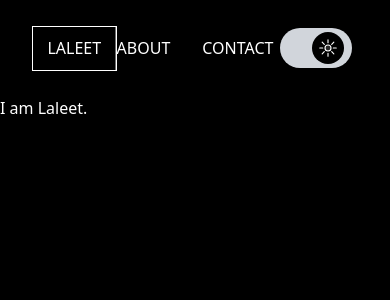
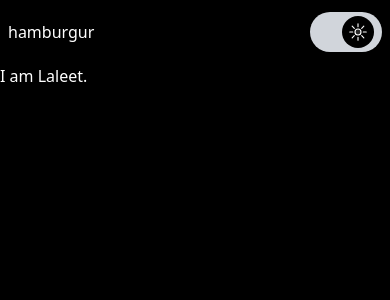
Before and after one commit to laleet008/lalit-portfolio, a Next.js app: page / in a window 390 px wide. Shown: the top 300 px of the page. Built offline with nearby package versions, Linux system fonts and the light colour scheme.

Commit message:
nav bar responsive implemented

```diff
--- a/app/globals.css
+++ b/app/globals.css
@@ -35,7 +35,6 @@
 body {
   color: rgb(var(--foreground-rgb));
   background: rgb(var(--background-end-rgb));
-
   height: 100%;
   width: 100%;
 }
@@ -54,7 +53,7 @@ body {
   font-weight: 400;
   line-height: 45px;
   /* margin: 0 0 2em; */
-  max-width: 160px;
+  /* max-width: 160px; */
   position: relative;
   text-decoration: none;
   text-transform: uppercase;
--- a/app/layout.tsx
+++ b/app/layout.tsx
@@ -1,6 +1,5 @@
 import "./globals.css";
 import Provider from "./provider";
-import ThemeSwitcher from "../components/ThemeSwitcher";
 
 export const metadata = {
   title: "Lalit",
--- a/components/Navbar.tsx
+++ b/components/Navbar.tsx
@@ -1,17 +1,26 @@
-import React from "react";
+"use client";
+import React, { useState } from "react";
 import ThemeSwitcher from "./ThemeSwitcher";
 
 const Navbar = () => {
+  const [showModal, setShowModal] = useState(false);
+
   return (
-    <header className="h-24 px-8 flex items-center justify-between border-red-500">
-      <a href="/" className="btn btn-1">
+    <header className="md:h-24 h-16 md:px-8 px-2 flex items-center justify-between border-red-500">
+      <div className="md:block hidden ">
+        <a href="/" className="btn btn-1 px-4 ">
           <svg>
             <rect x="0" y="0" fill="none" width="100%" height="100%" />
           </svg>
           Laleet
         </a>
+      </div>
 
-      <nav className="flex gap-8">
+      <div className="md:hidden block" onClick={() => setShowModal(!showModal)}>
+        hamburgur
+      </div>
+      <div className="md:block hidden">
+        <nav className="flex gap-8 ">
           <a href="/about " className="btn nav-link nav-link-ltr">
             About
           </a>
@@ -19,8 +28,9 @@ const Navbar = () => {
             Contact
           </a>
         </nav>
-      <div className="btn">
-        {" "}
+      </div>
+
+      <div className="">
         <ThemeSwitcher />
       </div>
     </header>
```
Lines whose indentation alone changed are shown as unchanged.
